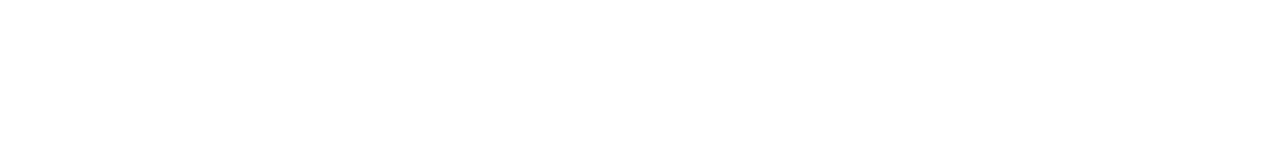
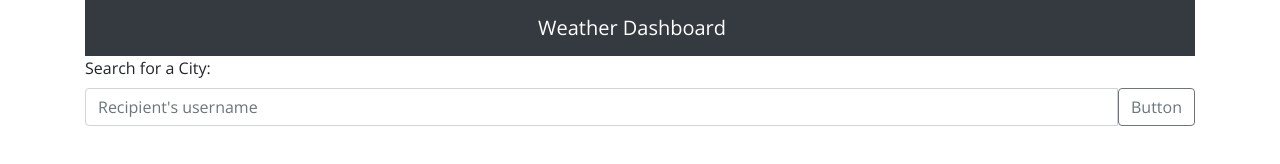
Before and after one commit to blueink38/weather-app, a plain HTML site: page index.html in a window 1280 px wide. Drawn offline with nearby package versions, Linux system fonts and the light colour scheme; a web font is replaced by a local one.

Commit message:
added header and city search

```diff
--- a/assets/css/style.css
+++ b/assets/css/style.css
@@ -0,0 +1,9 @@
+body {
+    font-family: 'Open Sans', sans-serif;
+  }
+
+header {
+    text-align: center;
+    justify-content: center;
+    background-color: rgb(46, 43, 43);
+}
--- a/index.html
+++ b/index.html
@@ -15,7 +15,32 @@
 </head>
 
 <body>
+    <!-- start header -->
+    <div class="container">
+       <nav class="navbar navbar-dark bg-dark">
+        <div class="container-fluid d-flex justify-content-center">
+          <span class="navbar-brand mb-0">Weather Dashboard</span>
+        </div>
+      </nav>
+    </div>
+    <!-- end header -->
 
+    <!-- start city search -->
+    <div class="container">
+        <div class="mb-3">
+            <label for="formGroupExampleInput" class="form-label">Search for a City:</label>
+            <div class="input-group mb-3">
+                <input type="text" class="form-control" placeholder="Recipient's username" aria-label="Recipient's username" aria-describedby="button-addon2">
+                <button class="btn btn-outline-secondary" type="button" id="button-addon2">Button</button>
+            </div>
+        </div>
+    </div>
+
+    <!-- end city search  -->
+    <!-- start current weather display -->
+    <!-- end currnet weather display -->
+    <!-- start future forcast -->
+    <!-- end future forcast -->
 
   <script src="https://cdnjs.cloudflare.com/ajax/libs/jquery/3.4.1/jquery.min.js"></script>
   <script src="https://cdnjs.cloudflare.com/ajax/libs/jqueryui/1.12.1/jquery-ui.min.js"></script>
```
